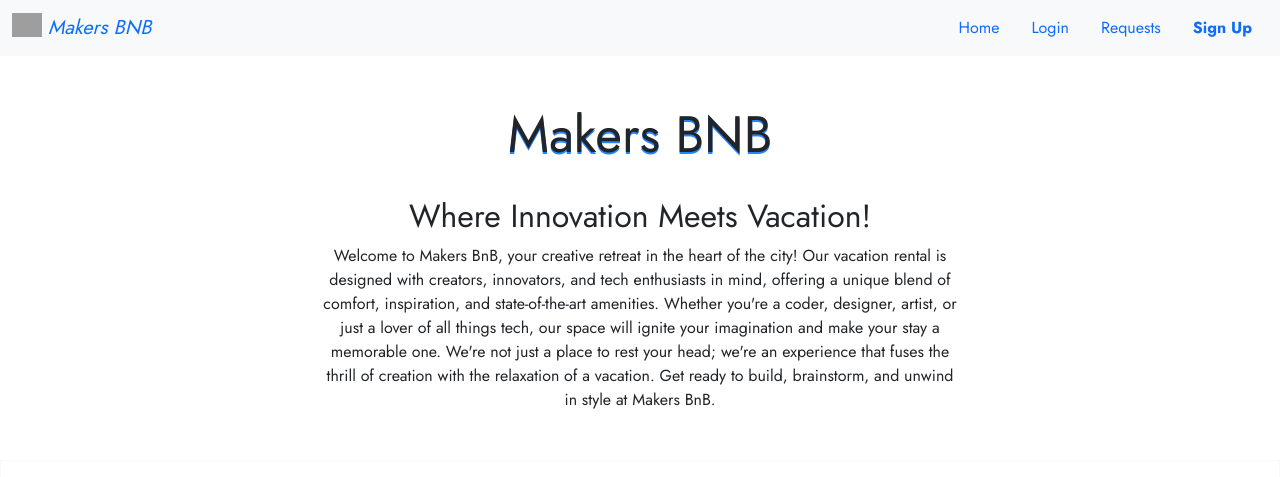
After one commit to amancalledkidd/Makersbnb, a Flask app: page /spaces in a window 1280 px wide. The commit adds this page. Shown: the top 477 px of the page. Run offline with Flask 3, Linux system fonts and the light colour scheme; data that the repository does not hold is empty; some libraries are stand-ins or nearby versions; grey boxes are pictures that could not be loaded.

Commit message:
favicons added styles updated for space styles updated for spaces navbar and header template added

```diff
--- a/app.py
+++ b/app.py
@@ -9,26 +9,20 @@ from lib.user import User
 # Create a new Flask app
 app = Flask(__name__)
 
-# == Your Routes Here ==
-
-# GET /
-# Returns the homepage
-# Try it:
-#   ; open http://localhost:5000/index
-
-@app.route('/', methods=['GET'])
+@app.route('/spaces', methods=['GET'])
 def get_index():
     connection = get_flask_database_connection(app)
     repository = SpaceRepository(connection)
     spaces = repository.all()
-    return render_template('index.html', spaces=spaces )
+    return render_template('spaces.html', spaces=spaces )
 
-@app.route('/listing/<id>', methods=['GET'])
+@app.route('/spaces/<id>', methods=['GET'])
 def get_index_redirect(id):
     connection = get_flask_database_connection(app)
     repository = SpaceRepository(connection)
     space = repository.find(id)
-    return render_template('listing.html', space=space)
+    return render_template('space.html', space=space)
+
 @app.route('/signup')
 def signup():
     return render_template('signup.html')
--- a/lib/space.py
+++ b/lib/space.py
@@ -1,11 +1,15 @@
 class Space:
-    def __init__(self, id,name,address, price, description, user_id):
+    def __init__(self, id, name, address, price, description, user_id, image_url=''):
         self.id = id
         self.name = name
         self.address = address
         self.price = price
         self.description = description
         self.user_id = user_id
+        if image_url == '':
+            self.image_url = 'https://images.pexels.com/photos/1612351/pexels-photo-1612351.jpeg?auto=compress&cs=tinysrgb&w=1260&h=750&dpr=1'
+        else:
+            self.image_url = image_url
 
     def __eq__(self, other):
         return self.__dict__ == other.__dict__
--- a/lib/space_repository.py
+++ b/lib/space_repository.py
@@ -1,40 +1,51 @@
 from lib.space import Space
+
+
 class SpaceRepository():
     def __init__(self, connection):
         self._connection = connection
+
     def find(self, id):
-        rows = self._connection.execute('SELECT * FROM spaces WHERE id = %s', [id])
+        rows = self._connection.execute(
+            'SELECT * FROM spaces WHERE id = %s', [id])
         row = rows[0]
         return Space(row['id'],
-             row['name'],
-              row['address'],
-               row['price'],
-                row['description'],
-                row['user_id'])
+                     row['name'],
+                     row['address'],
+                     row['price'],
+                     row['description'],
+                     row['user_id'],
+                     row['image_url'])
     # finds a space
+
     def all(self):
         rows = self._connection.execute('SELECT * FROM spaces ORDER BY id')
         spaces = []
         for row in rows:
             item = Space(row['id'],
-             row['name'],
-              row['address'],
-               row['price'],
-                row['description'],
-                row['user_id'])
+                         row['name'],
+                         row['address'],
+                         row['price'],
+                         row['description'],
+                         row['user_id'],
+                         row['image_url'])
             spaces.append(item)
         return spaces
     # returns all spaces
+
     def delete(self, id):
         self._connection.execute('DELETE FROM spaces WHERE id = %s', [id])
         return None
     # deletes a space
+
     def create(self, space):
-        self._connection.execute('INSERT INTO spaces (name,address,price,description,user_id) VALUES(%s,%s,%s,%s,%s) ',[space.name,space.address,space.price,space.description,space.user_id])
+        self._connection.execute('INSERT INTO spaces (name,address,price,description,user_id, image_url) VALUES(%s,%s,%s,%s,%s,%s) ', [
+                                 space.name, space.address, space.price, space.description, space.user_id, space.image_url])
         return None
     # creates a space with name desc price etc
-    def update(self,space):
-        self._connection.execute("UPDATE spaces SET name = %s, address = %s, price = %s, description = %s, user_id = %s  WHERE id = %s",
-                                [space.name, space.address, space.price, space.description, space.user_id, space.id])
+
+    def update(self, space):
+        self._connection.execute("UPDATE spaces SET name = %s, address = %s, price = %s, description = %s, user_id = %s, image_url=%s WHERE id = %s",
+                                 [space.name, space.address, space.price, space.description, space.user_id, space.id, space.image_url])
         return None
     # updates an already present space
--- /dev/null
+++ b/templates/header.html
@@ -0,0 +1,17 @@
+<!DOCTYPE html>
+<html>
+
+<head>
+    <title>MakersBnB</title>
+    <link rel="shortcut icon" href="{{ url_for('static', filename='favicon.ico') }}">
+    <link rel="apple-touch-icon" sizes="180x180" href="{{ url_for('static', filename='apple-touch-icon.png') }}">
+    <link rel="preconnect" href="https://fonts.googleapis.com">
+    <link rel="preconnect" href="https://fonts.gstatic.com" crossorigin>
+    <link
+        href="https://fonts.googleapis.com/css2?family=Jost:wght@100;400;700&family=Kumbh+Sans:wght@400;700&display=swap"
+        rel="stylesheet">
+    <link href="https://cdn.jsdelivr.net/npm/bootstrap@5.3.1/dist/css/bootstrap.min.css" rel="stylesheet"
+        integrity="sha384-4bw+/aepP/YC94hEpVNVgiZdgIC5+VKNBQNGCHeKRQN+PtmoHDEXuppvnDJzQIu9" crossorigin="anonymous">
+    <link rel="stylesheet" href="/static/style.css">
+
+</head>
--- /dev/null
+++ b/templates/navbar.html
@@ -0,0 +1,24 @@
+<nav class="navbar bg-body-tertiary mb-5">
+    <div class="container-fluid">
+        <a class="navbar-brand" href="/spaces">
+            <img src="https://d92mrp7hetgfk.cloudfront.net/images/sites/misc/makersacademylogo/original.png?1560210076"
+                alt="Logo" width="30" height="24" class="d-inline-block align-text-top">
+            <i class="text-primary">Makers BNB</i>
+        </a>
+        <ul class="nav justify-content-end">
+            <li class="nav-item">
+                <a class="nav-link" href="/spaces">Home</a>
+            </li>
+            <li class="nav-item">
+                <a class="nav-link" href="{{url_for('login')}}">Login</a>
+            </li>
+            <li class="nav-item">
+                <a class="nav-link" href="/spaces">Requests</a>
+            </li>
+            <li class="nav-item">
+                <a class="nav-link" href="/signup"><strong>Sign Up</strong></a>
+            </li>
+        </ul>
+    </div>
+
+</nav>
--- /dev/null
+++ b/templates/spaces.html
@@ -0,0 +1,39 @@
+{% include 'header.html' %}
+
+<body>
+  {% include 'navbar.html' %}
+  <h1 class="text-center title-main">Makers BNB</h1>
+  <br>
+  <div class="text-center w-50 mx-auto mb-5">
+    <h2>Where Innovation Meets Vacation!</h2>
+    <p>
+      Welcome to Makers BnB, your creative retreat in the heart of the city! Our vacation rental is designed with
+      creators, innovators, and tech enthusiasts in mind, offering a unique blend of comfort, inspiration, and
+      state-of-the-art amenities. Whether you're a coder, designer, artist, or just a lover of all things tech, our
+      space will ignite your imagination and make your stay a memorable one. We're not just a place to rest your head;
+      we're an experience that fuses the thrill of creation with the relaxation of a vacation. Get ready to build,
+      brainstorm, and unwind in style at Makers BnB.
+    </p>
+  </div>
+
+  {%if user%}
+  <p>Logged in as {{user.name}}</p>
+  {%endif%}
+
+  <div class="d-flex justify-content-center p-2 flex-wrap mx-auto border border-light gap-5">
+    {% for space in spaces %}
+    <div class="card bg-primary text-light  shadow-lg" style="width: 18rem;">
+      <img src="{{space.image_url}}" class="card-img-top" alt="space-img">
+      <div class="card-body">
+        <h5 class="shadow"> {{space.name}}</h5>
+        <h6 class="card-subtitle mb-2 text-price">Price: £{{space.price}}</h6>
+        <p class="card-text">Address: {{space.address}}.</p>
+        <a href="/spaces/{{space.id}}" class="card-link"><button class="btn btn-success border border-light">
+            More Info</button></a>
+      </div>
+    </div>
+    {% endfor %}
+  </div>
+</body>
+
+</html>
```
Also changed, not shown: seeds/MAKERSBNB_PROJECT.sql (+6 -7 lines), static/style.css (+11 -9 lines), templates/index.html (deleted, +0 -87 lines), templates/listing.html (deleted, +0 -25 lines), templates/space.html (added, +25 -0 lines), static/android-chrome-192x192.png (added), static/android-chrome-512x512.png (added), static/apple-touch-icon.png (added), static/favicon-16x16.png (added), static/favicon-32x32.png (added), static/favicon.ico (added), static/makers-logo.png (added), static/site.webmanifest (added).
